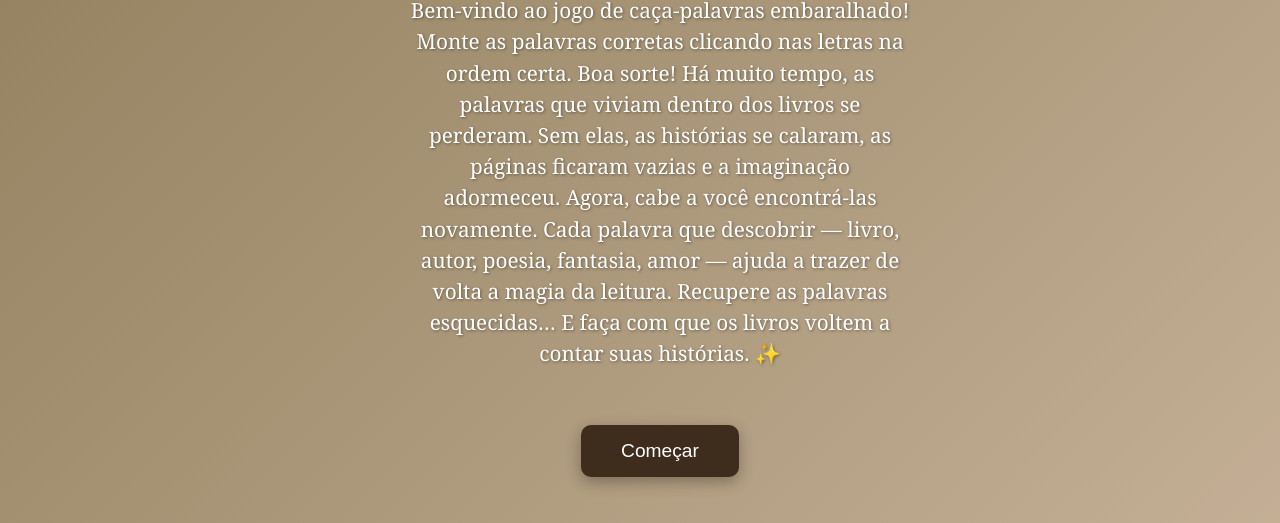
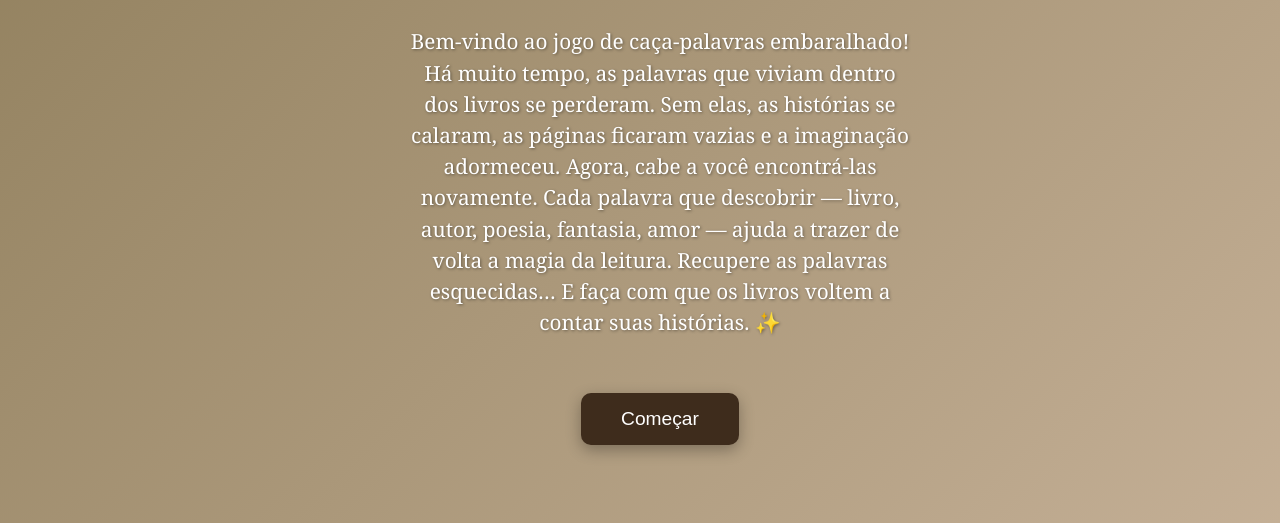
Before and after one commit to JoseAleff739/As-Palavras-Esquecidas, a plain HTML site: page index.html in a window 1280 px wide. Shown: the part 277-800 px from the top of the page. Drawn offline with Linux system fonts and the light colour scheme.

```diff
--- a/index.html
+++ b/index.html
@@ -165,7 +165,7 @@
 
   <div id="tela-inicial">
     <h1>📖 As Palavras Esquecidas</h1>
-    <p>Bem-vindo ao jogo de caça-palavras embaralhado! Monte as palavras corretas clicando nas letras na ordem certa. Boa sorte!
+    <p>Bem-vindo ao jogo de caça-palavras embaralhado!
     Há muito tempo, as palavras que viviam dentro dos livros se perderam.
 Sem elas, as histórias se calaram, as páginas ficaram vazias e a imaginação adormeceu.
 
@@ -173,7 +173,9 @@ Agora, cabe a você encontrá-las novamente.
 Cada palavra que descobrir — livro, autor, poesia, fantasia, amor — ajuda a trazer de volta a magia da leitura.
 
 Recupere as palavras esquecidas…
-E faça com que os livros voltem a contar suas histórias. ✨</p>
+E faça com que os livros voltem a contar suas histórias. ✨
+
+    </p>
     <button id="btn-iniciar">Começar</button>
   </div>
 
```
